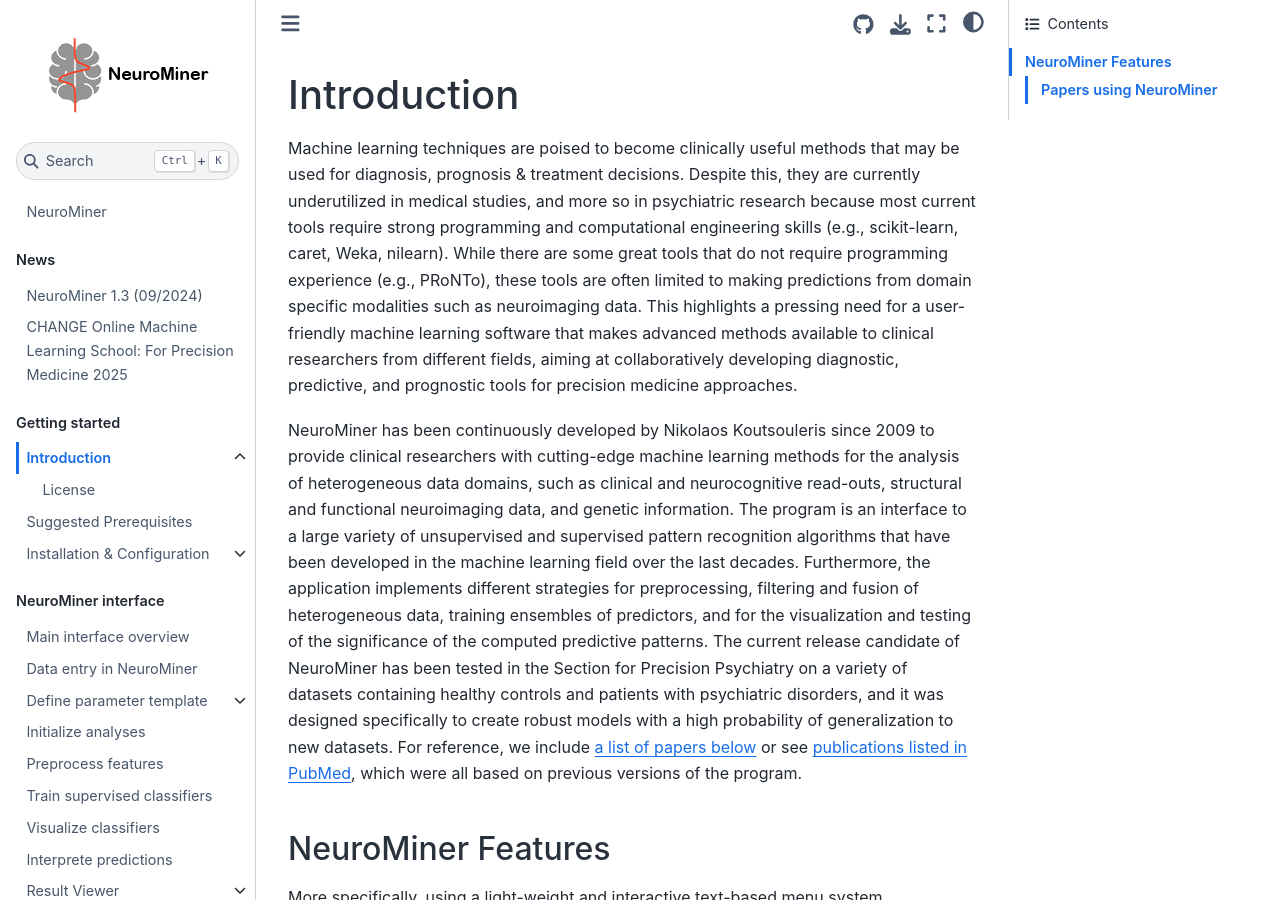
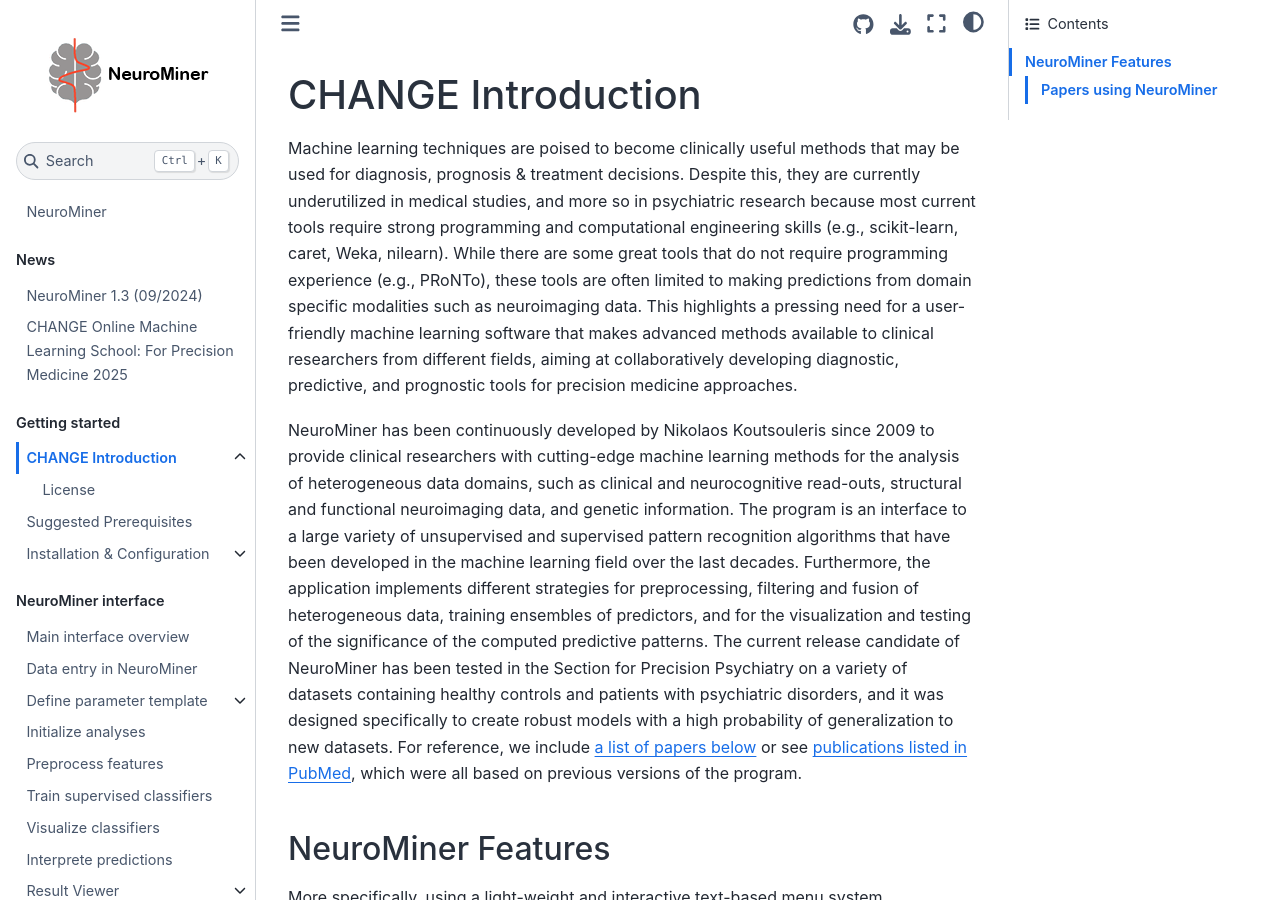
Before and after one commit to claravetter/NM-1.4-manual-working-copy, a Jupyter Book: the page built from docs/1.0_introduction.md, in a window 1280 px wide and 900 px high. Built offline with Jupyter Book 1.0.4 settings and Sphinx 7.4.7 and the Sphinx Book theme 1.1.4, drawn with Linux system fonts in a browser that asks for light colours.

Commit message:
Update 1.0_introduction.md

```diff
--- a/docs/1.0_introduction.md
+++ b/docs/1.0_introduction.md
@@ -1,5 +1,5 @@
 (1.0_introduction)=
-# Introduction
+# CHANGE Introduction
 Machine learning techniques are poised to become clinically useful methods  that may be used for diagnosis, prognosis & treatment decisions. Despite this, they are currently underutilized in medical studies, and more so in psychiatric research because most current tools require strong programming and computational engineering skills (e.g., scikit-learn, caret, Weka, nilearn). While there are some great tools that do not require programming experience (e.g.,  PRoNTo), these tools are often limited to making predictions from domain specific modalities such as neuroimaging data. This highlights a pressing need for a user-friendly machine learning software that makes advanced methods available to clinical researchers from different fields, aiming at collaboratively developing diagnostic, predictive, and prognostic tools for precision medicine approaches.
 
 NeuroMiner has been continuously developed by Nikolaos Koutsouleris since 2009 to provide clinical researchers with cutting-edge machine learning methods for the analysis of heterogeneous data domains, such as clinical and neurocognitive read-outs, structural and functional neuroimaging data, and genetic information. The program is an interface to a large variety of unsupervised and supervised pattern recognition algorithms that have been developed in  the machine learning field over the last decades. Furthermore, the application implements different strategies for preprocessing, filtering and fusion of heterogeneous data, training ensembles of predictors, and for the visualization and testing of the significance of the computed predictive patterns. The current release candidate of NeuroMiner has been tested in the Section for  Precision Psychiatry on a variety of datasets containing healthy controls and patients with psychiatric disorders, and it was designed specifically to create robust models with a high probability of generalization to new datasets. For reference, we include [a list of papers below](1.0_intro_nm_papers) or see [publications listed in PubMed](https://www.ncbi.nlm.nih.gov/pubmed/?term=koutsouleris+n), which were all based on previous versions of the program.
```
